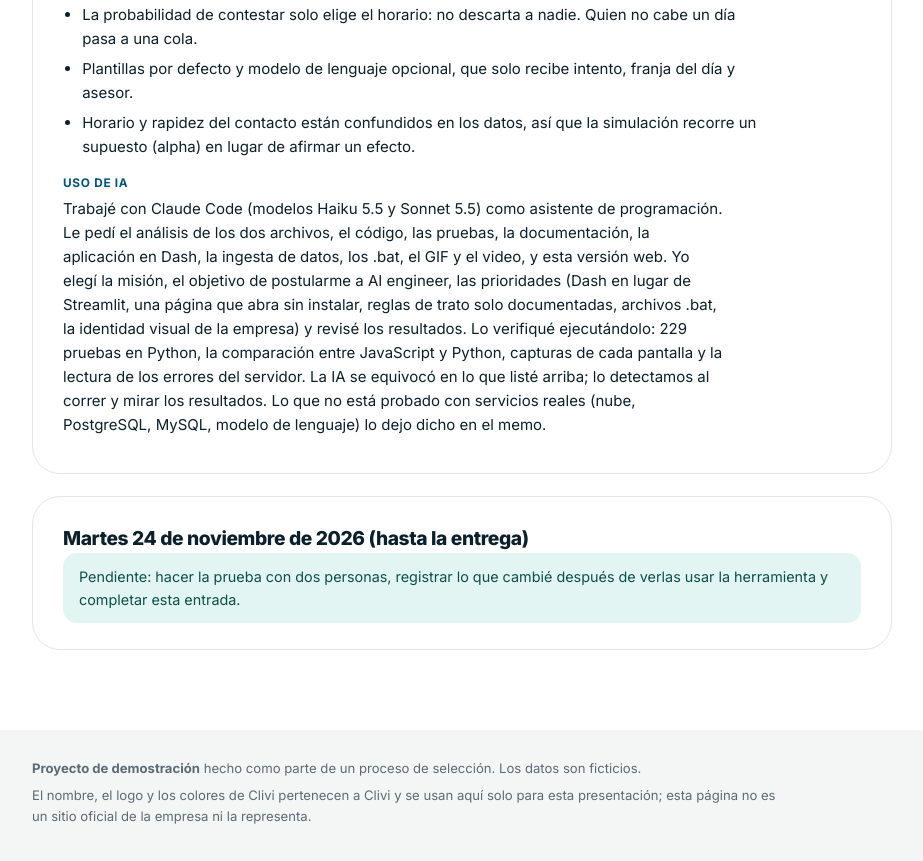
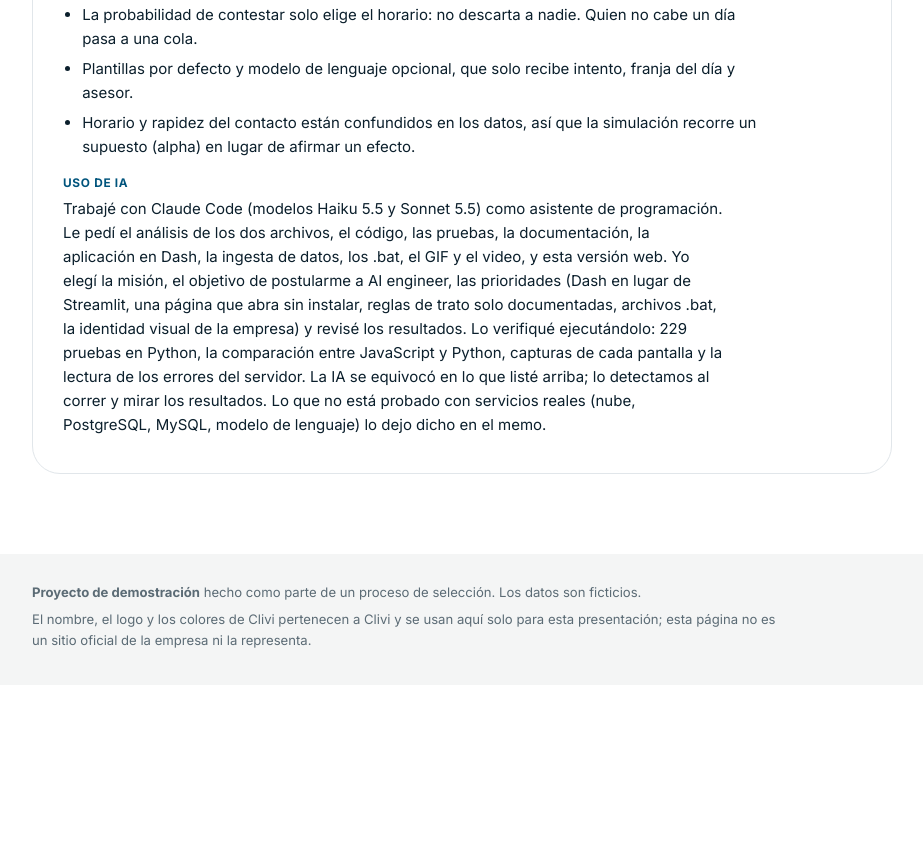
Before and after one commit to Yoyo1505/recontacto-leads, a plain HTML site: page bitacora.html in a window 1280 px wide. Shown: the part 1538-2399 px from the top of the page, without its empty margins (42-965 px from the left). After the commit the page ends 2223 px from the top, so only its background shows below. Drawn offline with Linux system fonts and the light colour scheme.

Commit message:
Bitacora: se quita la entrada del martes 24
Co-Authored-By: Claude Sonnet 5.5 <noreply@anthropic.com>
Claude-Session: https://claude.ai/code/session_019joHXkHoeJjx13CsuuorX7

```diff
--- a/bitacora.html
+++ b/bitacora.html
@@ -266,10 +266,6 @@ code { background: var(--fondo-suave); padding: 1px 6px; border-radius: 6px; fon
         <p>Trabajé con Claude Code (modelos Haiku 5.5 y Sonnet 5.5) como asistente de programación. Le pedí el análisis de los dos archivos, el código, las pruebas, la documentación, la aplicación en Dash, la ingesta de datos, los .bat, el GIF y el video, y esta versión web. Yo elegí la misión, el objetivo de postularme a AI engineer, las prioridades (Dash en lugar de Streamlit, una página que abra sin instalar, reglas de trato solo documentadas, archivos .bat, la identidad visual de la empresa) y revisé los resultados. Lo verifiqué ejecutándolo: 229 pruebas en Python, la comparación entre JavaScript y Python, capturas de cada pantalla y la lectura de los errores del servidor. La IA se equivocó en lo que listé arriba; lo detectamos al correr y mirar los resultados. Lo que no está probado con servicios reales (nube, PostgreSQL, MySQL, modelo de lenguaje) lo dejo dicho en el memo.</p>
       </article>
 
-      <article class="entrada-dia">
-        <div class="fecha">Martes 24 de noviembre de 2026 (hasta la entrega)</div>
-        <div class="pendiente">Pendiente: hacer la prueba con dos personas, registrar lo que cambié después de verlas usar la herramienta y completar esta entrada.</div>
-      </article>
     </div>
 </section>
 
```
Also changed, not shown: web/paginas/bitacora.html (+0 -4 lines).
